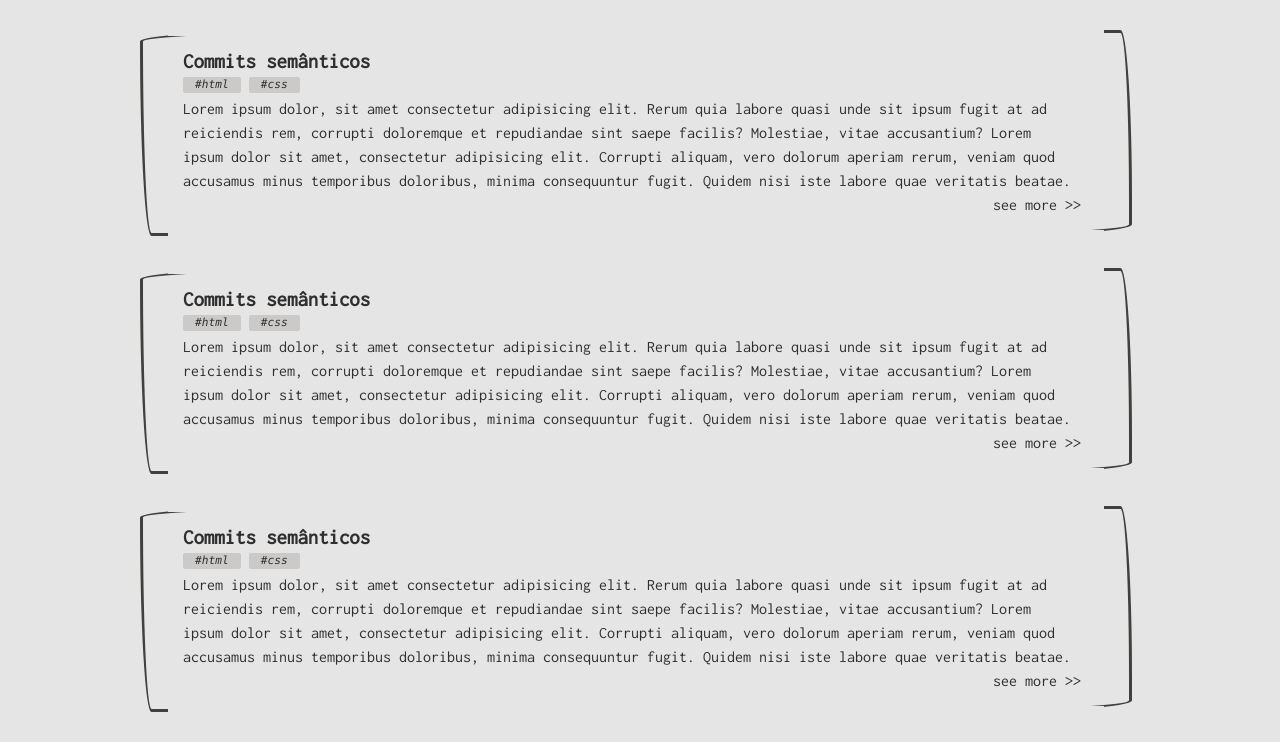
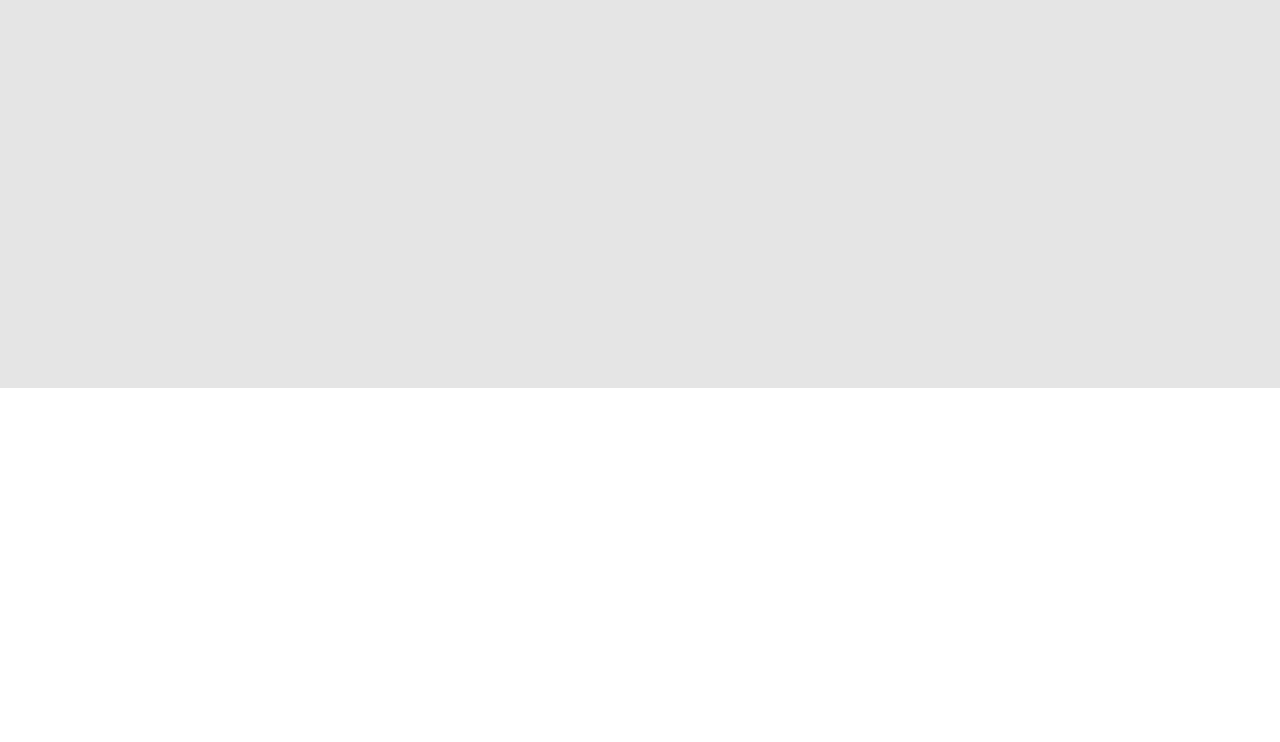
Before and after one commit to arttturslv/Website-Artttur, a React (Vite) app: page /b-log in a window 1280 px wide. Shown: the part 412-1154 px from the top of the page. After the commit the page ends 800 px from the top, so only its background shows below. Built offline with nearby package versions, Linux system fonts and the light colour scheme.

Commit message:
style: fixing error in darkmode

```diff
--- a/src/components/Blog/Post.jsx
+++ b/src/components/Blog/Post.jsx
@@ -4,7 +4,7 @@ export default function Post({title, tags, text}) {
 
     return (
         <div className='sketch-border w-[80%] relative justify-center flex items-end'>
-            <div className='bg-platinum absolute w-[95%] self-center top-[-0.8rem] h-4'></div>
+            <div className='bg-platinum dark:bg-jet absolute w-[95%] self-center top-[-0.8rem] h-4'></div>
             <div className='my-2 flex flex-col'>
                 <div className='pl-8 overflow-hidden space-y-1  text-left w-[95%]'>
                     <h3 className='text-[1.3rem] font-bold'>{title}</h3>
@@ -26,7 +26,7 @@ export default function Post({title, tags, text}) {
                     <p className='text-right group-hover:rotate-90 delay-75 transition-all group-hover:tracking-widest	'> &#62;&#62;</p>
                 </div>
             </div>
-            <div className=' bg-platinum absolute w-[95%] self-center bottom-[-0.8rem] h-4'></div>
+            <div className=' bg-platinum dark:bg-jet  absolute w-[95%] self-center bottom-[-0.8rem] h-4'></div>
     </div>
     );
 }
--- a/src/pages/Blog.jsx
+++ b/src/pages/Blog.jsx
@@ -8,11 +8,11 @@ export default function Blog({ theme, setTheme }) {
   return (
     <div id='at' className={`${theme ?? 'dark'}`}>
       <div className='w-screen flex justify-center bg-platinum dark:bg-jet'>
-        <div className='dark:text-platinum  max-w-[1240px] w-[100%] space-y-8 text-jet'>
+        <div className='dark:text-platinum h-screen  max-w-[1240px] w-[100%] space-y-8 text-jet'>
 
           <Navbar setTheme={setTheme} theme={theme} />
 
-          <div className='flex flex-col justify-center items-center gap-4'>
+          <div className='flex flex-col justify-center  items-center gap-4'>
 
             <code className='flex text-[18px] gap-2 group'>
               <h1>&#x0007B;</h1>
@@ -21,26 +21,6 @@ export default function Blog({ theme, setTheme }) {
               <h1>&#x0007D;</h1>
             </code>
 
-            <Post
-              title='Commits semânticos'
-              text={'Lorem ipsum dolor, sit amet consectetur adipisicing elit. Rerum quia labore quasi unde sit ipsum fugit at ad reiciendis rem, corrupti doloremque et repudiandae sint saepe facilis? Molestiae, vitae accusantium? Lorem ipsum dolor sit amet, consectetur adipisicing elit. Corrupti aliquam, vero dolorum aperiam rerum, veniam quod accusamus minus temporibus doloribus, minima consequuntur fugit. Quidem nisi iste labore quae veritatis beatae. Lorem, ipsum dolor sit amet consectetur adipisicing elit. Similique illum ab minima distinctio vel libero veritatis saepe, totam, reprehenderit, consequatur accusamus. Aspernatur beatae perferendis architecto consequuntur velit odio iure veniam!'}
-              tags={['html']} />
-            <Post
-              title='Commits semânticos'
-              text={'Lorem ipsum dolor, sit amet consectetur adipisicing elit. Rerum quia labore quasi unde sit ipsum fugit at ad reiciendis rem, corrupti doloremque et repudiandae sint saepe facilis? Molestiae, vitae accusantium? Lorem ipsum dolor sit amet, consectetur adipisicing elit. Corrupti aliquam, vero dolorum aperiam rerum, veniam quod accusamus minus temporibus doloribus, minima consequuntur fugit. Quidem nisi iste labore quae veritatis beatae. Lorem, ipsum dolor sit amet consectetur adipisicing elit. Similique illum ab minima distinctio vel libero veritatis saepe, totam, reprehenderit, consequatur accusamus. Aspernatur beatae perferendis architecto consequuntur velit odio iure veniam!'}
-              tags={['html', 'css']} />
-            <Post
-              title='Commits semânticos'
-              text={'Lorem ipsum dolor, sit amet consectetur adipisicing elit. Rerum quia labore quasi unde sit ipsum fugit at ad reiciendis rem, corrupti doloremque et repudiandae sint saepe facilis? Molestiae, vitae accusantium? Lorem ipsum dolor sit amet, consectetur adipisicing elit. Corrupti aliquam, vero dolorum aperiam rerum, veniam quod accusamus minus temporibus doloribus, minima consequuntur fugit. Quidem nisi iste labore quae veritatis beatae. Lorem, ipsum dolor sit amet consectetur adipisicing elit. Similique illum ab minima distinctio vel libero veritatis saepe, totam, reprehenderit, consequatur accusamus. Aspernatur beatae perferendis architecto consequuntur velit odio iure veniam!'}
-              tags={['html', 'css']} />
-            <Post
-              title='Commits semânticos'
-              text={'Lorem ipsum dolor, sit amet consectetur adipisicing elit. Rerum quia labore quasi unde sit ipsum fugit at ad reiciendis rem, corrupti doloremque et repudiandae sint saepe facilis? Molestiae, vitae accusantium? Lorem ipsum dolor sit amet, consectetur adipisicing elit. Corrupti aliquam, vero dolorum aperiam rerum, veniam quod accusamus minus temporibus doloribus, minima consequuntur fugit. Quidem nisi iste labore quae veritatis beatae. Lorem, ipsum dolor sit amet consectetur adipisicing elit. Similique illum ab minima distinctio vel libero veritatis saepe, totam, reprehenderit, consequatur accusamus. Aspernatur beatae perferendis architecto consequuntur velit odio iure veniam!'}
-              tags={['html', 'css']} />
-            <Post
-              title='Commits semânticos'
-              text={'Lorem ipsum dolor, sit amet consectetur adipisicing elit. Rerum quia labore quasi unde sit ipsum fugit at ad reiciendis rem, corrupti doloremque et repudiandae sint saepe facilis? Molestiae, vitae accusantium? Lorem ipsum dolor sit amet, consectetur adipisicing elit. Corrupti aliquam, vero dolorum aperiam rerum, veniam quod accusamus minus temporibus doloribus, minima consequuntur fugit. Quidem nisi iste labore quae veritatis beatae. Lorem, ipsum dolor sit amet consectetur adipisicing elit. Similique illum ab minima distinctio vel libero veritatis saepe, totam, reprehenderit, consequatur accusamus. Aspernatur beatae perferendis architecto consequuntur velit odio iure veniam!'}
-              tags={['html', 'css']} />
 
           </div>
 
```
